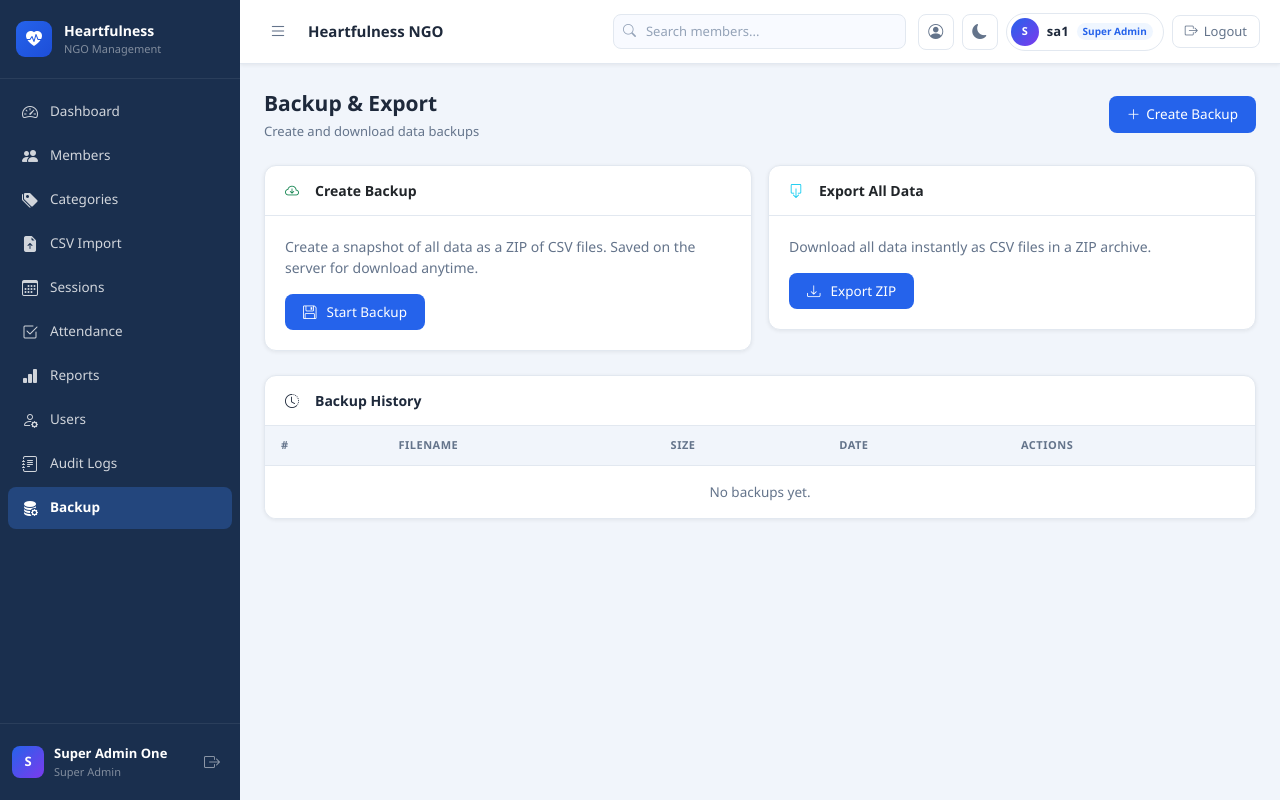
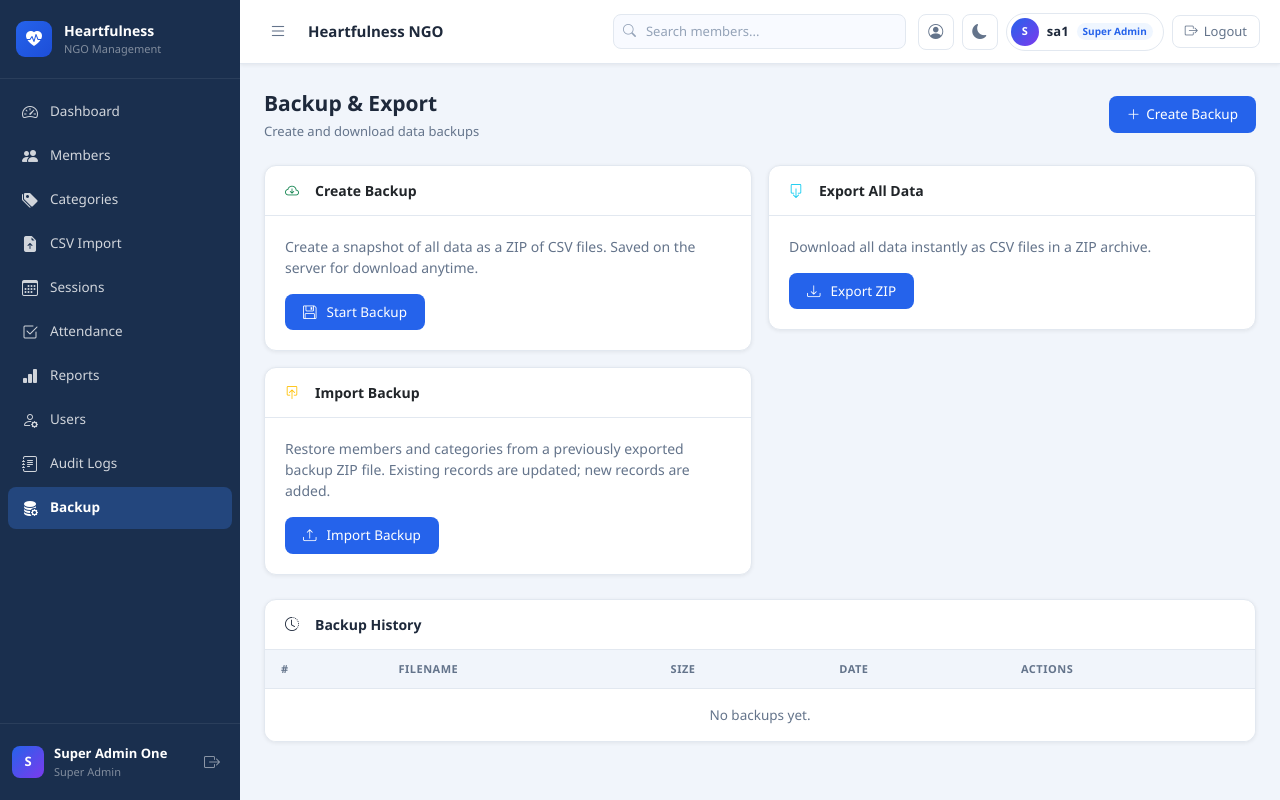
Before and after one commit to KapilN15/NGO_Heartfullness, a Flask app: page /backup in a window 1280 px wide. Run offline with Flask 3, Linux system fonts and the light colour scheme; a user stored in the database is signed in.

Commit message:
Update index.html

```diff
--- a/app/templates/backup/index.html
+++ b/app/templates/backup/index.html
@@ -39,6 +39,21 @@
             <i class="bi bi-download me-1"></i> Export ZIP
           </button>
         </form>
+      </div>
+    </div>
+  </div>
+
+  <div class="col-md-6">
+    <div class="card">
+      <div class="card-header"><i class="bi bi-box-arrow-in-up me-2 text-warning"></i>Import Backup</div>
+      <div class="card-body">
+        <p style="color:var(--text-2);font-size:14px">
+          Restore members and categories from a previously exported backup ZIP file.
+          Existing records are updated; new records are added.
+        </p>
+        <button class="btn-primary-custom" data-bs-toggle="modal" data-bs-target="#importModal">
+          <i class="bi bi-upload me-1"></i> Import Backup
+        </button>
       </div>
     </div>
   </div>
@@ -97,4 +112,36 @@
     </div>
   </div>
 </div>
+
+<!-- Import Backup Modal -->
+<div class="modal fade" id="importModal" tabindex="-1">
+  <div class="modal-dialog modal-dialog-centered">
+    <div class="modal-content">
+      <div class="modal-header">
+        <h5 class="modal-title"><i class="bi bi-box-arrow-in-up me-2 text-warning"></i>Import Backup</h5>
+        <button type="button" class="btn-close" data-bs-dismiss="modal"></button>
+      </div>
+      <form method="POST" action="{{ url_for('backup.import_backup') }}" enctype="multipart/form-data">
+        <div class="modal-body">
+          <div class="alert alert-warning" role="alert">
+            <i class="bi bi-exclamation-triangle-fill me-2"></i>
+            <strong>Note:</strong> This will restore members and categories from the selected backup ZIP.
+            Existing records are updated; missing records are added. This action cannot be undone.
+          </div>
+          <div class="mb-3">
+            <label class="form-label fw-semibold">Select Backup ZIP File</label>
+            <input type="file" name="backup_file" class="form-control" accept=".zip" required>
+            <div class="form-text" style="color:var(--text-2)">Only <code>.zip</code> files exported from this system are supported.</div>
+          </div>
+        </div>
+        <div class="modal-footer">
+          <button type="button" class="btn btn-secondary" data-bs-dismiss="modal">Cancel</button>
+          <button type="submit" class="btn btn-warning text-white">
+            <i class="bi bi-upload me-1"></i> Import Now
+          </button>
+        </div>
+      </form>
+    </div>
+  </div>
+</div>
 {% endblock %}
```
